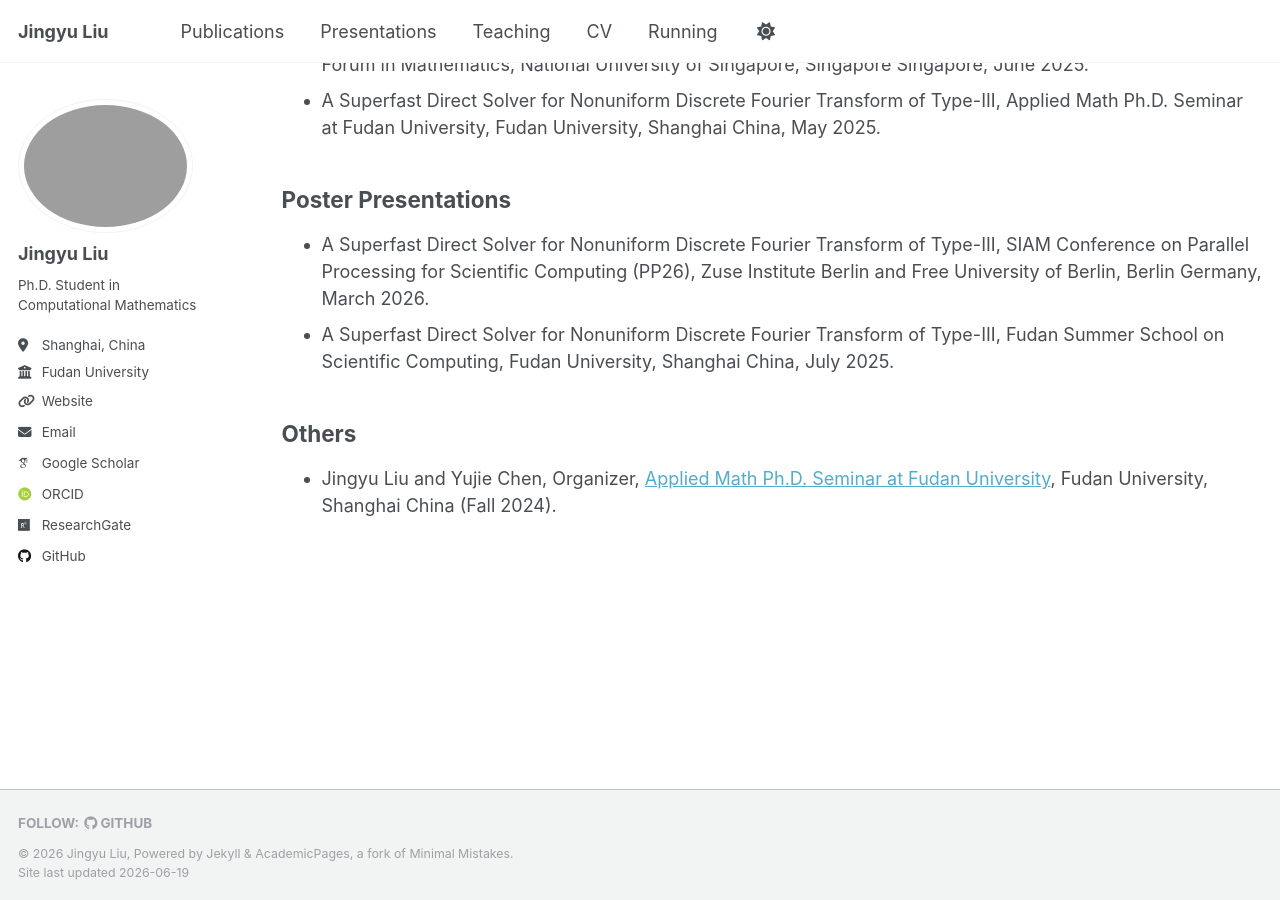
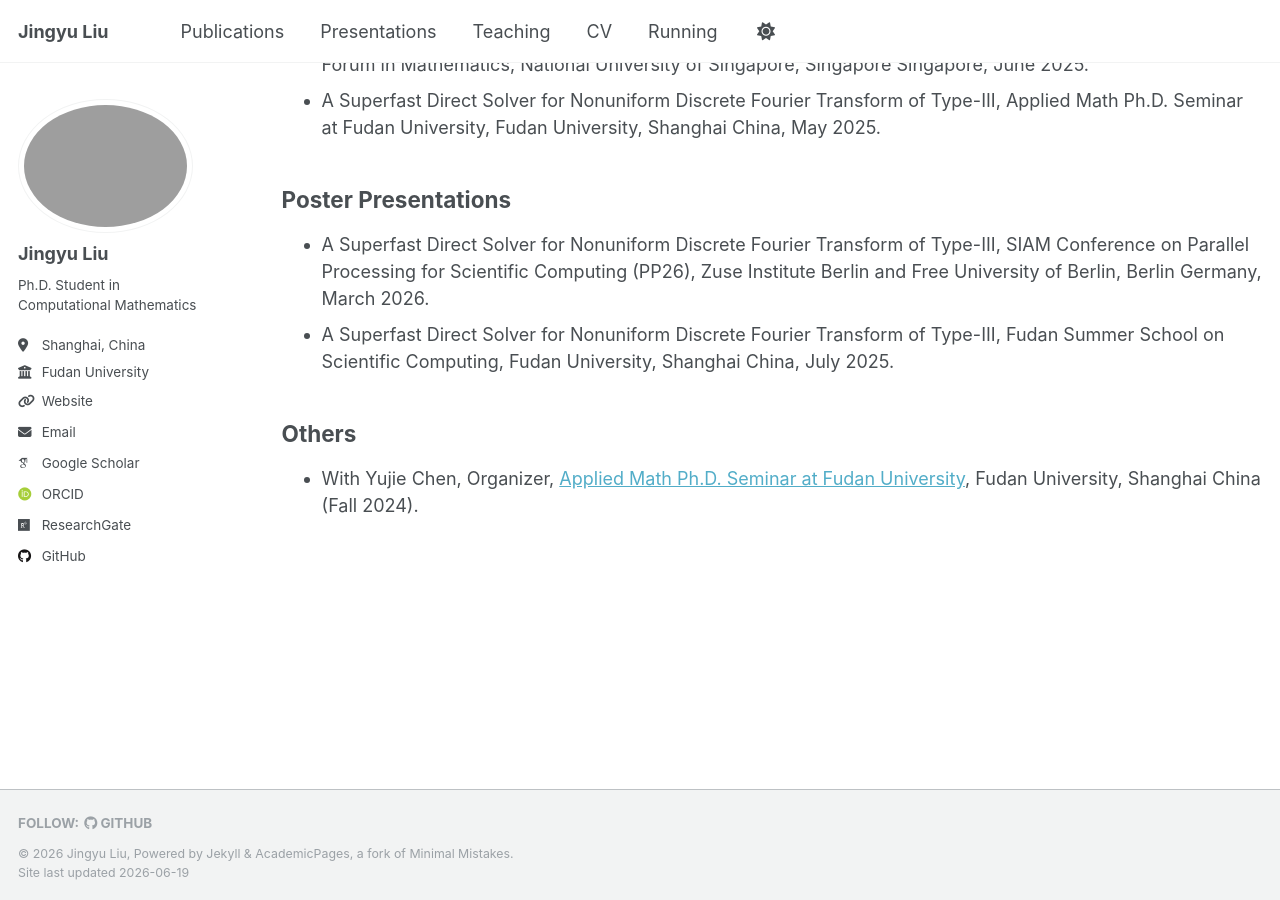
Before and after one commit to JingyuLiuMath/JingyuLiuMath.github.io, a Jekyll site: the page built from _pages/presentations.md, in a window 1280 px wide and 900 px high, scrolled down 886 px. Built offline with Jekyll 4.4.1, drawn with Linux system fonts in a browser that asks for light colours; some web fonts are replaced.

```diff
--- a/_pages/presentations.md
+++ b/_pages/presentations.md
@@ -30,4 +30,4 @@ author_profile: true
 
 ## Others
 
-- Jingyu Liu and Yujie Chen, Organizer, [Applied Math Ph.D. Seminar at Fudan University](https://amphds.yingzhouli.com/2024Fall.html), Fudan University, Shanghai China (Fall 2024).
+- With Yujie Chen, Organizer, [Applied Math Ph.D. Seminar at Fudan University](https://amphds.yingzhouli.com/2024Fall.html), Fudan University, Shanghai China (Fall 2024).
```
Also changed, not shown: _pages/cv.md (+1 -0 lines).
